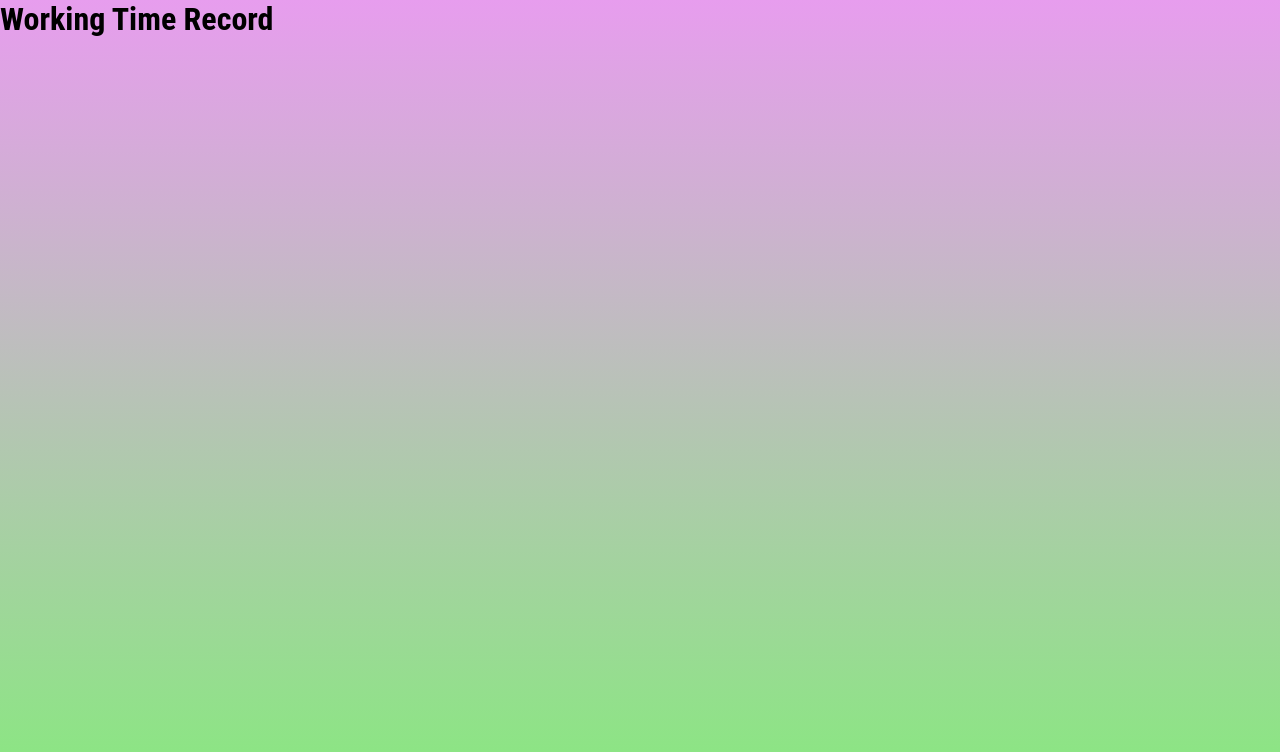
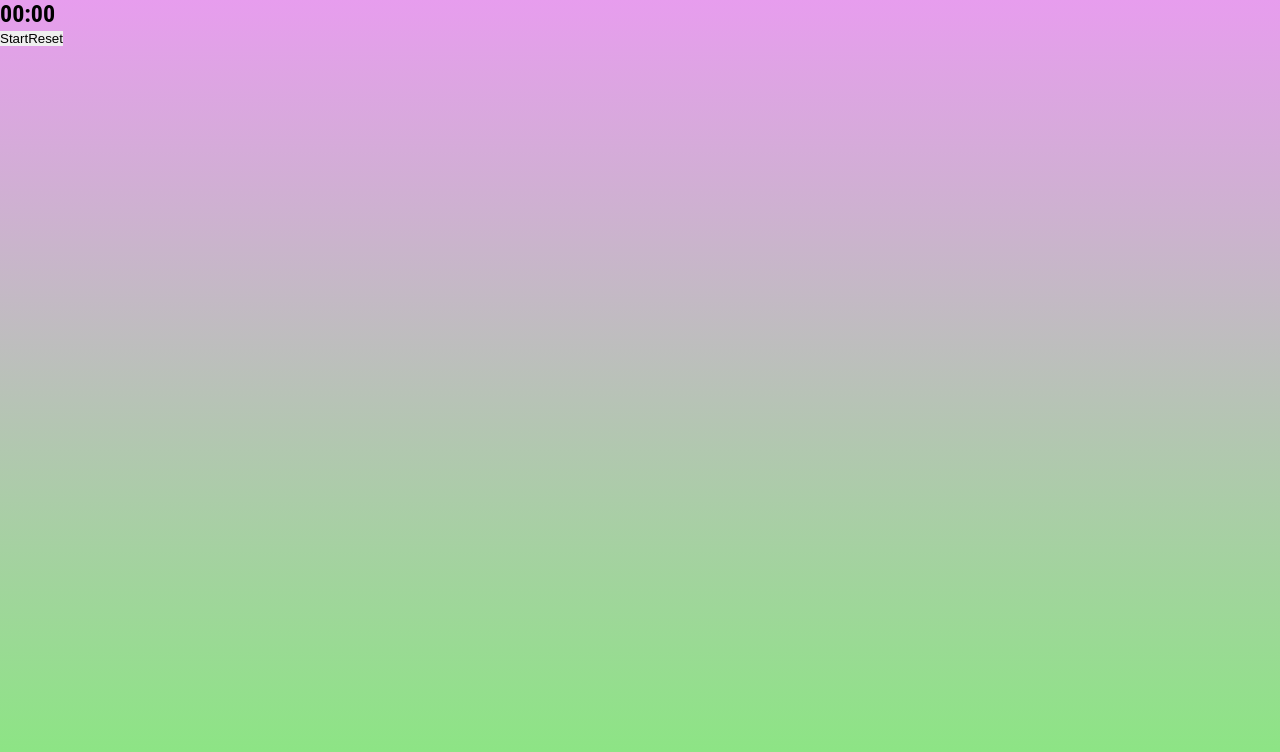
Before and after one commit to Yuto-design/react-todo-app, a React (Create React App) app: page /timer in a window 1280 px wide. Shown: the top 752 px of the page. Built offline with nearby package versions, Linux system fonts and the light colour scheme.

Commit message:
Add Timer

```diff
--- a/src/features/timer/components/Timer.jsx
+++ b/src/features/timer/components/Timer.jsx
@@ -0,0 +1,41 @@
+import { useEffect, useState } from 'react'
+import { useTimer } from '../hooks/useTimer'
+
+const formatTime = (ms) => {
+    const totalSeconds = Math.floor(ms / 1000)
+    const minutes = Math.floor(totalSeconds / 60)
+    const seconds = totalSeconds % 60
+
+    return `${String(minutes).padStart(2, '0')}:${String(seconds).padStart(2, '0')}`
+}
+
+const Timer = () => {
+    const { time, isRunning, start, stop, reset } = useTimer()
+    const [, setTick] = useState(0)
+
+    useEffect(() => {
+        if (!isRunning) return
+
+        const interval = setInterval(() => {
+            setTick(t => t + 1)
+        }, 1000)
+
+        return () => clearInterval(interval)
+    }, [isRunning])
+
+    return (
+        <div>
+            <h2>{formatTime(time)}</h2>
+
+            {!isRunning ? (
+                <button onClick={start}>Start</button>
+            ) : (
+                <button onClick={stop}>Stop</button>
+            )}
+
+            <button onClick={reset}>Reset</button>
+        </div>
+    )
+}
+
+export default Timer
--- a/src/features/timer/context/TimerContext.jsx
+++ b/src/features/timer/context/TimerContext.jsx
@@ -0,0 +1,17 @@
+import { createContext, useReducer } from 'react'
+import { timerReducer, initialState } from '../reducer/timerReducer'
+
+export const TimerContext = createContext(null)
+
+export const TimerProvider = ({ children  }) => {
+    const [state, dispatch] = useReducer(
+        timerReducer,
+        initialState
+    )
+
+    return (
+        <TimerContext.Provider value={{ state, dispatch }}>
+            {children}
+        </TimerContext.Provider>
+    )
+}
--- a/src/features/timer/hooks/useTimer.js
+++ b/src/features/timer/hooks/useTimer.js
@@ -0,0 +1,28 @@
+import { useContext } from 'react'
+import { TimerContext } from '../context/TimerContext'
+
+export const useTimer = () => {
+    const context = useContext(TimerContext)
+
+    if (!context) {
+        throw new Error('useTimer must be used within a TimerProvider')
+    }
+
+    const { state, dispatch } = context
+
+    const start = () => dispatch({ type: 'START' })
+    const stop = () => dispatch({ type: 'STOP' })
+    const reset = () => dispatch({ type: 'RESET' })
+
+    const currentTime = state.isRunning
+        ? state.elapsedTime + (Date.now() - state.startTime)
+        : state.elapsedTime
+
+    return {
+        isRunning: state.isRunning,
+        time: currentTime,
+        start,
+        stop,
+        reset
+    }
+}
--- /dev/null
+++ b/src/features/timer/reducer/timerReducer.js
@@ -0,0 +1,32 @@
+export const initialState = {
+    isRunning: false,
+    startTime: null,
+    elapsedTime: 0
+}
+
+export const timerReducer = (state, action) => {
+    switch (action.type) {
+        case 'START':
+            return {
+                ...state,
+                isRunning: true,
+                startTime: Date.now()
+            }
+
+        case 'STOP':
+            return {
+                ...state,
+                isRunning: false,
+                elapsedTime:
+                    state.elapsedTime + (Date.now() - state.startTime),
+                startTime: null
+            }
+
+        case 'RESET':
+            return initialState
+
+        default:
+            return state
+
+    }
+}
--- a/src/pages/TimerPage.jsx
+++ b/src/pages/TimerPage.jsx
@@ -1,8 +1,11 @@
+import { TimerProvider } from '../features/timer/context/TimerContext'
+import Timer from '../features/timer/components/Timer'
+
 const TimerPage = () => {
     return (
-        <div>
-            <h1>Working Time Record</h1>
-        </div>
+        <TimerProvider>
+            <Timer />
+        </TimerProvider>
     )
 }
 
```
